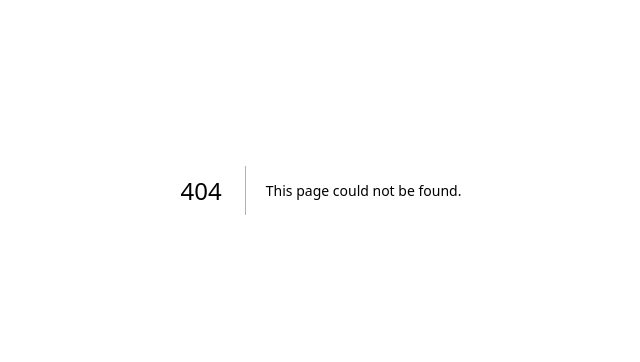
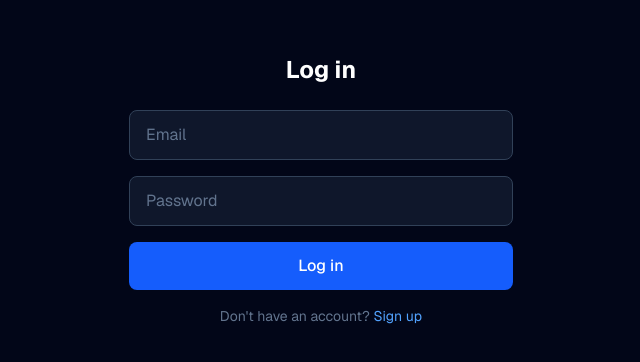
Before and after one commit to airealityproject-ui/watchmarket, a Next.js app: page /login in a window 1280 px wide. Before the commit this address had no page. Shown: the part 210-572 px from the top of the page, without its empty margins (319-959 px from the left). Built offline with nearby package versions, Linux system fonts and the light colour scheme.

Commit message:
feat: auth — signup and login pages with Supabase Auth

```diff
--- a/package.json
+++ b/package.json
@@ -10,6 +10,7 @@
   },
   "dependencies": {
     "@anthropic-ai/sdk": "^0.91.1",
+    "@supabase/ssr": "^0.10.2",
     "@supabase/supabase-js": "^2.104.1",
     "cheerio": "^1.2.0",
     "next": "16.2.4",
--- /dev/null
+++ b/src/app/api/auth/login/route.ts
@@ -0,0 +1,35 @@
+import { createClient } from "@supabase/supabase-js";
+import { cookies } from "next/headers";
+
+export async function POST(request: Request) {
+  const { email, password } = await request.json();
+
+  if (!email || !password) {
+    return Response.json({ error: "Email and password required" }, { status: 400 });
+  }
+
+  const supabase = createClient(
+    process.env.NEXT_PUBLIC_SUPABASE_URL!,
+    process.env.NEXT_PUBLIC_SUPABASE_ANON_KEY!
+  );
+
+  const { data, error } = await supabase.auth.signInWithPassword({
+    email,
+    password,
+  });
+
+  if (error) {
+    return Response.json({ error: error.message }, { status: 401 });
+  }
+
+  const cookieStore = await cookies();
+  cookieStore.set("access_token", data.session.access_token, {
+    httpOnly: true,
+    secure: true,
+    sameSite: "strict",
+    maxAge: 60 * 60 * 24 * 7,
+    path: "/",
+  });
+
+  return Response.json({ ok: true });
+}
--- /dev/null
+++ b/src/app/api/auth/signup/route.ts
@@ -0,0 +1,22 @@
+import { createClient } from "@supabase/supabase-js";
+
+export async function POST(request: Request) {
+  const { email, password } = await request.json();
+
+  if (!email || !password) {
+    return Response.json({ error: "Email and password required" }, { status: 400 });
+  }
+
+  const supabase = createClient(
+    process.env.NEXT_PUBLIC_SUPABASE_URL!,
+    process.env.NEXT_PUBLIC_SUPABASE_ANON_KEY!
+  );
+
+  const { error } = await supabase.auth.signUp({ email, password });
+
+  if (error) {
+    return Response.json({ error: error.message }, { status: 400 });
+  }
+
+  return Response.json({ ok: true });
+}
--- /dev/null
+++ b/src/app/login/page.tsx
@@ -0,0 +1,78 @@
+"use client";
+
+import { useState } from "react";
+import { useRouter } from "next/navigation";
+
+export default function LoginPage() {
+  const [email, setEmail] = useState("");
+  const [password, setPassword] = useState("");
+  const [status, setStatus] = useState<"idle" | "loading" | "error">("idle");
+  const [message, setMessage] = useState("");
+  const router = useRouter();
+
+  async function handleSubmit(e: React.FormEvent) {
+    e.preventDefault();
+    setStatus("loading");
+
+    try {
+      const res = await fetch("/api/auth/login", {
+        method: "POST",
+        headers: { "Content-Type": "application/json" },
+        body: JSON.stringify({ email, password }),
+      });
+      const data = await res.json();
+
+      if (res.ok) {
+        router.push("/dashboard");
+      } else {
+        setStatus("error");
+        setMessage(data.error || "Invalid credentials");
+      }
+    } catch {
+      setStatus("error");
+      setMessage("Something went wrong");
+    }
+  }
+
+  return (
+    <main className="min-h-screen bg-slate-950 text-white flex items-center justify-center px-6">
+      <div className="max-w-sm w-full">
+        <h1 className="text-2xl font-bold mb-6 text-center">Log in</h1>
+        <form onSubmit={handleSubmit} className="space-y-4">
+          <input
+            type="email"
+            required
+            placeholder="Email"
+            value={email}
+            onChange={(e) => setEmail(e.target.value)}
+            className="w-full px-4 py-3 rounded-lg bg-slate-900 border border-slate-700 text-white placeholder:text-slate-500 focus:outline-none focus:border-blue-500"
+          />
+          <input
+            type="password"
+            required
+            placeholder="Password"
+            value={password}
+            onChange={(e) => setPassword(e.target.value)}
+            className="w-full px-4 py-3 rounded-lg bg-slate-900 border border-slate-700 text-white placeholder:text-slate-500 focus:outline-none focus:border-blue-500"
+          />
+          <button
+            type="submit"
+            disabled={status === "loading"}
+            className="w-full px-6 py-3 rounded-lg bg-blue-600 text-white font-medium hover:bg-blue-500 disabled:opacity-50 cursor-pointer"
+          >
+            {status === "loading" ? "Logging in..." : "Log in"}
+          </button>
+          {status === "error" && (
+            <p className="text-red-400 text-sm">{message}</p>
+          )}
+        </form>
+        <p className="text-sm text-slate-500 mt-4 text-center">
+          Don&apos;t have an account?{" "}
+          <a href="/signup" className="text-blue-400 hover:text-blue-300">
+            Sign up
+          </a>
+        </p>
+      </div>
+    </main>
+  );
+}
--- /dev/null
+++ b/src/app/signup/page.tsx
@@ -0,0 +1,90 @@
+"use client";
+
+import { useState } from "react";
+
+export default function SignupPage() {
+  const [email, setEmail] = useState("");
+  const [password, setPassword] = useState("");
+  const [status, setStatus] = useState<"idle" | "loading" | "success" | "error">("idle");
+  const [message, setMessage] = useState("");
+
+  async function handleSubmit(e: React.FormEvent) {
+    e.preventDefault();
+    setStatus("loading");
+
+    try {
+      const res = await fetch("/api/auth/signup", {
+        method: "POST",
+        headers: { "Content-Type": "application/json" },
+        body: JSON.stringify({ email, password }),
+      });
+      const data = await res.json();
+
+      if (res.ok) {
+        setStatus("success");
+        setMessage("Check your email to confirm your account.");
+      } else {
+        setStatus("error");
+        setMessage(data.error || "Something went wrong");
+      }
+    } catch {
+      setStatus("error");
+      setMessage("Something went wrong");
+    }
+  }
+
+  if (status === "success") {
+    return (
+      <main className="min-h-screen bg-slate-950 text-white flex items-center justify-center px-6">
+        <div className="max-w-sm w-full text-center">
+          <div className="p-4 rounded-lg bg-green-500/10 border border-green-500/20 text-green-400">
+            {message}
+          </div>
+        </div>
+      </main>
+    );
+  }
+
+  return (
+    <main className="min-h-screen bg-slate-950 text-white flex items-center justify-center px-6">
+      <div className="max-w-sm w-full">
+        <h1 className="text-2xl font-bold mb-6 text-center">Create account</h1>
+        <form onSubmit={handleSubmit} className="space-y-4">
+          <input
+            type="email"
+            required
+            placeholder="Email"
+            value={email}
+            onChange={(e) => setEmail(e.target.value)}
+            className="w-full px-4 py-3 rounded-lg bg-slate-900 border border-slate-700 text-white placeholder:text-slate-500 focus:outline-none focus:border-blue-500"
+          />
+          <input
+            type="password"
+            required
+            minLength={6}
+            placeholder="Password (min 6 characters)"
+            value={password}
+            onChange={(e) => setPassword(e.target.value)}
+            className="w-full px-4 py-3 rounded-lg bg-slate-900 border border-slate-700 text-white placeholder:text-slate-500 focus:outline-none focus:border-blue-500"
+          />
+          <button
+            type="submit"
+            disabled={status === "loading"}
+            className="w-full px-6 py-3 rounded-lg bg-blue-600 text-white font-medium hover:bg-blue-500 disabled:opacity-50 cursor-pointer"
+          >
+            {status === "loading" ? "Creating..." : "Sign up"}
+          </button>
+          {status === "error" && (
+            <p className="text-red-400 text-sm">{message}</p>
+          )}
+        </form>
+        <p className="text-sm text-slate-500 mt-4 text-center">
+          Already have an account?{" "}
+          <a href="/login" className="text-blue-400 hover:text-blue-300">
+            Log in
+          </a>
+        </p>
+      </div>
+    </main>
+  );
+}
--- /dev/null
+++ b/src/lib/supabase-browser.ts
@@ -0,0 +1,8 @@
+import { createBrowserClient } from "@supabase/ssr";
+
+export function createSupabaseBrowser() {
+  return createBrowserClient(
+    process.env.NEXT_PUBLIC_SUPABASE_URL!,
+    process.env.NEXT_PUBLIC_SUPABASE_ANON_KEY!
+  );
+}
```
Also changed, not shown: 1 other file (tests, documents, lock files or other folders).
